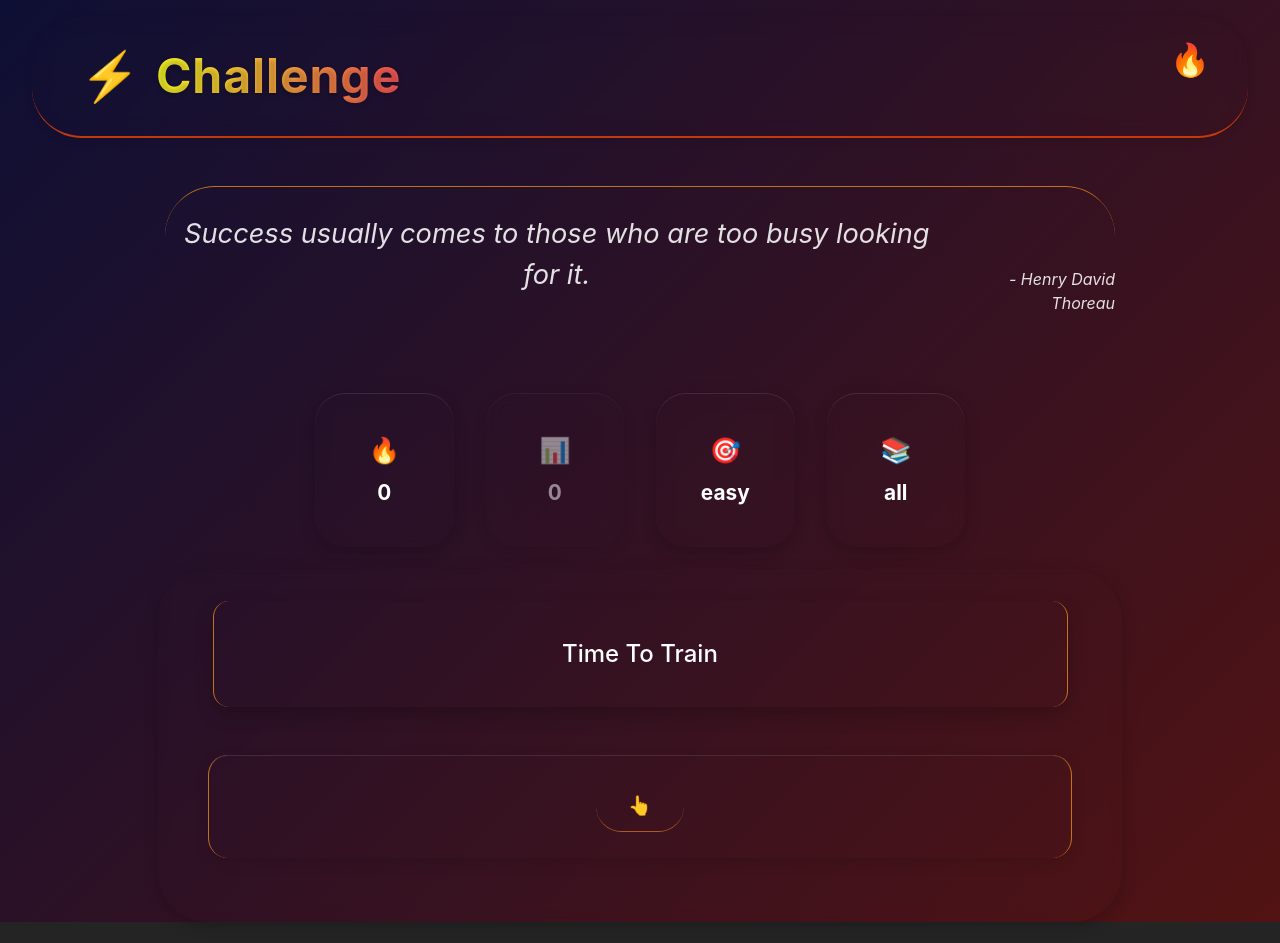
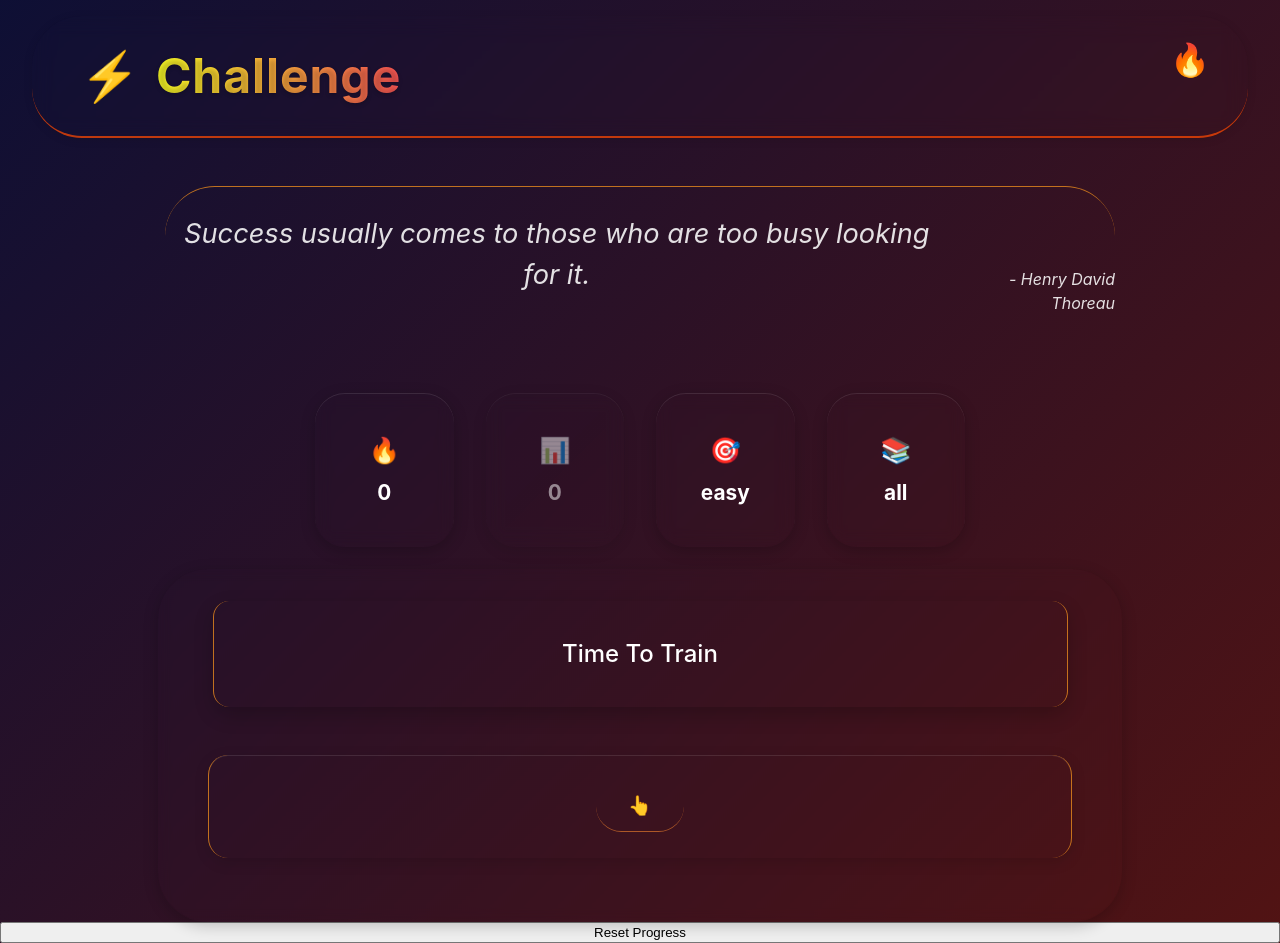
Before and after one commit to robertoandino/challenge-me, a React (Vite) app: page / in a window 1280 px wide. Before the commit the page ends 922 px from the top, so only its background shows below. Built offline with nearby package versions, Linux system fonts and the light colour scheme.

Commit message:
Add temp reset button

```diff
--- a/src/pages/Home/Home.tsx
+++ b/src/pages/Home/Home.tsx
@@ -240,7 +240,7 @@ const Home: React.FC = () => {
     ]);
 
     //Clear Data
-    const clearChallengeDate = () => {
+    const clearChallengeData = () => {
         //Clear Storage
         localStorage.removeItem("challengeState");
 
@@ -317,6 +317,11 @@ const Home: React.FC = () => {
                     onCopy={() => navigator.clipboard.writeText(currentChallenge)}
                 />
             </div>
+
+            {/*Temporary Reset Button*/}
+            <button onClick={clearChallengeData} className="reset-button">
+                Reset Progress
+            </button>
         </main>
     );
 };
```
